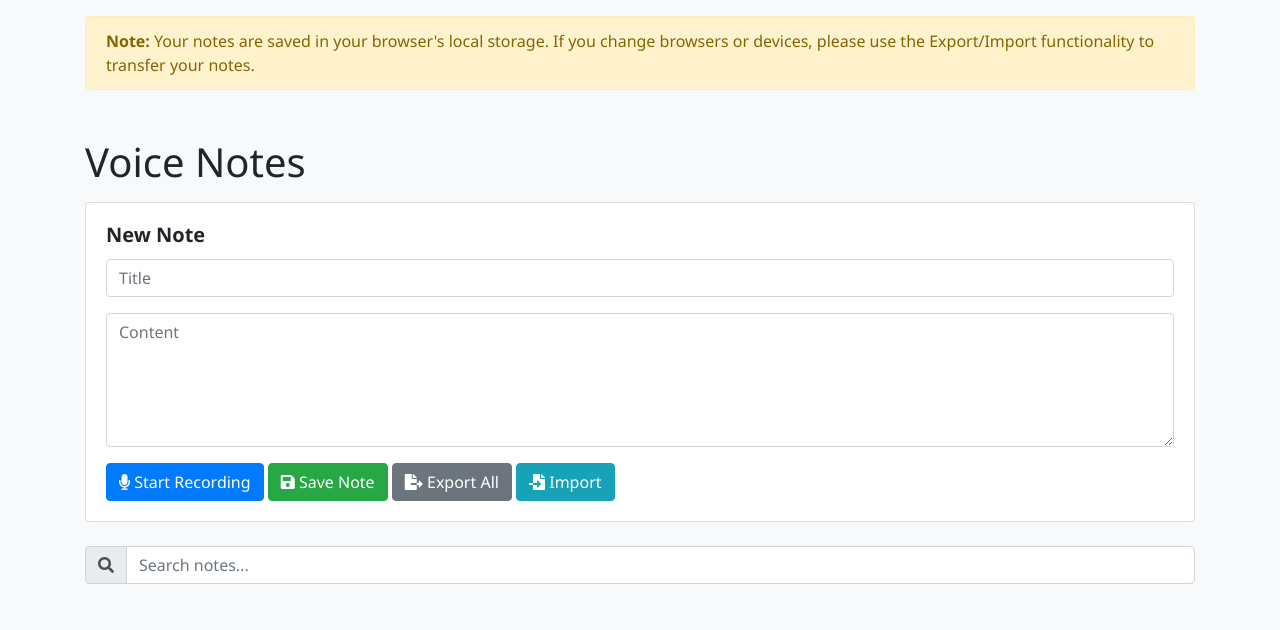
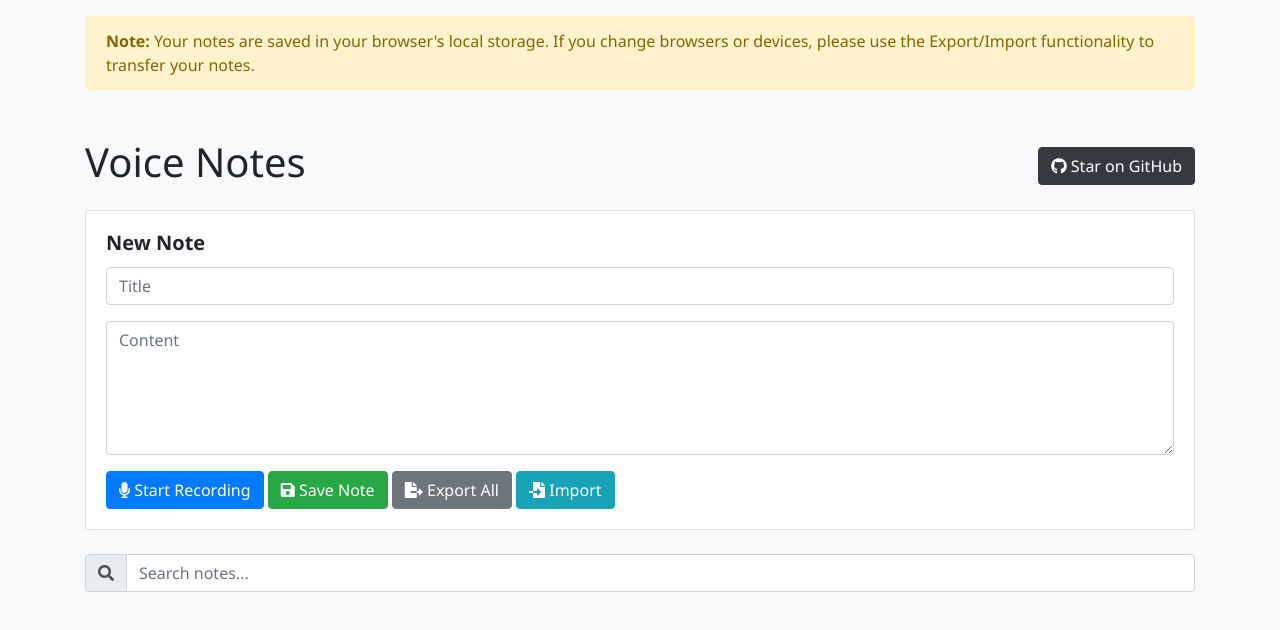
Before and after one commit to vrAxiom/voice-notes-app, a plain HTML site: page index.html in a window 1280 px wide. Drawn offline with nearby package versions, Linux system fonts and the light colour scheme.

Commit message:
Refactor header layout to include GitHub link and improve alignment

```diff
--- a/index.html
+++ b/index.html
@@ -13,7 +13,10 @@
         <div class="alert alert-warning mt-3" role="alert">
             <strong>Note:</strong> Your notes are saved in your browser's local storage. If you change browsers or devices, please use the Export/Import functionality to transfer your notes.
         </div>
-        <h1 class="mt-5">Voice Notes</h1>
+        <div class="d-flex justify-content-between align-items-center mt-5">
+            <h1>Voice Notes</h1>
+            <a href="https://github.com/vrAxiom/voice-notes-app" target="_blank" class="btn btn-dark"><i class="fab fa-github"></i> Star on GitHub</a>
+        </div>
         <div class="card mt-3">
             <div class="card-body">
                 <h5 class="card-title">New Note</h5>
```
